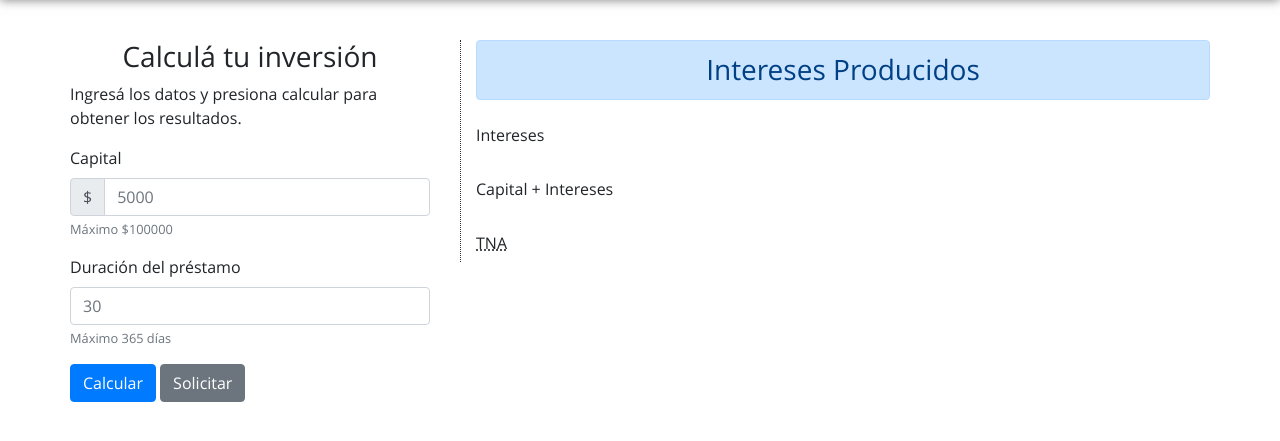
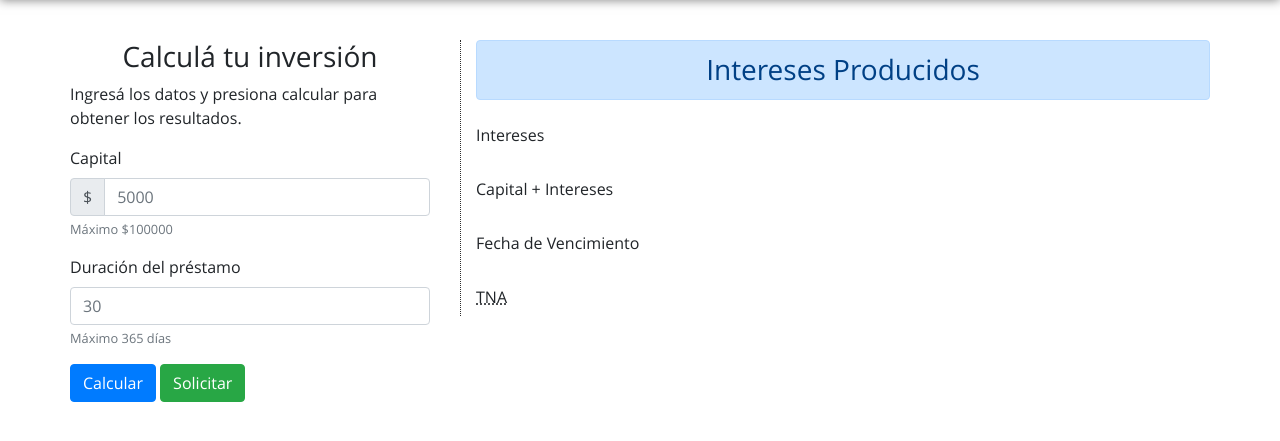
Before and after one commit to marcorichetta/Calculadora-Financiera, a Flask app: page /plazo in a window 1280 px wide. Shown: the part 56-497 px from the top of the page. Run offline with Flask 2, Linux system fonts and the light colour scheme; some libraries are stand-ins or nearby versions.

Commit message:
Agregué fecha de venc. en plazo fijo. Pude usar 'sessions' en Flask para mantener valores del plazo fijo solicitado. Good

```diff
--- a/app.py
+++ b/app.py
@@ -1,5 +1,5 @@
 from cs50 import SQL
-from flask import Flask, flash, render_template, request, jsonify, redirect
+from flask import Flask, flash, render_template, request, jsonify, redirect, session, escape
 
 app = Flask(__name__)
 
@@ -33,7 +33,10 @@ def solicitud():
 
         # Data to be sent to database.
         userData = [nombre,apellido,localidad, telefono, email]
-        print(userData)
+
+        # Accedo al valor del plazo fijo con session
+        # Ver más en http://flask.pocoo.org/docs/1.0/quickstart/#sessions
+        print(userData, session['valor'])
 
         flash('El plazo fijo fue depositado con éxito')
 
@@ -60,7 +63,11 @@ def solicitud():
 
         valor = [capital, plazo, tasa]
 
+        session['valor'] = valor
+
         return render_template("solicitud.html", valor=valor)
+
+
 
 @app.route("/obtenerTasa")
 def obtenerTasa():
--- a/static/amortizacion.js
+++ b/static/amortizacion.js
@@ -43,8 +43,12 @@ function calcularAmort() {
     let ingresosNecesarios = cuota * 6.66;
 
     // Calculo la fecha actual y le sumo un mes para el próximo pago.
-    let fechaPago = new Date();
-    // Workaround para fin de año.
+    let fechaActual = new Date();
+    let tempVariable = fechaActual.getTime() + 2629800000;
+
+    let fechaPago = new Date(tempVariable);
+
+    /* Workaround para fin de año.
     let mes = fechaPago.getMonth()
     if (mes == 11){
         mes = 1;
@@ -52,7 +56,7 @@ function calcularAmort() {
         mes += 1;
     }
     fechaPago.setMonth(mes);
-
+*/
     document.getElementById("Fecha").innerText = fechaPago.toLocaleDateString();
 //    document.getElementById("ResultadoCapital").innerText = '$ ' + cuota.toFixed(2);
 //    document.getElementById("Iva").innerText = '$ ' + iva.toFixed(2);
--- a/static/plazofijo.js
+++ b/static/plazofijo.js
@@ -40,7 +40,14 @@ function calcularPlazo() {
     let capitalFinal = capitalInicial * (1 + tasaAnual * (plazo/365));
     let intereses = capitalFinal - capitalInicial;
 
+    let fechaActual = new Date();
+    let milliseconds = plazo * 86400000;
+    let tempVariable = fechaActual.getTime() + milliseconds;
+
+    let fechaVencimiento = new Date(tempVariable);
+
     document.getElementById("Intereses").innerText = '$ ' + intereses.toFixed(2);
     document.getElementById("Resultado").innerText = '$ ' + capitalFinal.toFixed(2);
+    document.getElementById("Vencimiento").innerText = fechaVencimiento.toLocaleDateString();
     document.getElementById("TNA").innerText = tasaAnual*100 + ' %';
 }
--- a/templates/plazo.html
+++ b/templates/plazo.html
@@ -23,7 +23,7 @@
                     <small id="plazoHelp" class="form-text text-muted">Máximo 365 días</small>
                 </div>
                 <button onclick="calcularPlazo()" id="Calcular" type="button" class="btn btn-primary">Calcular</button>
-                <button type="submit" id="solicitudPlazo" class="btn btn-secondary">Solicitar</button>
+                <button type="submit" id="solicitudPlazo" class="btn btn-success">Solicitar</button>
             </form>
         </div><!-- Columna Izquierda -->
         <div class="col-md-8">
@@ -37,13 +37,19 @@
                         </div>
                     </div>
                     <div class="form-group row">
-                            <label for="Resultado" class="col-sm-5 col-form-label">Capital + Intereses</label>
-                            <div class="col-sm-3">
-                                <label type="text" class="col-form-label" id="Resultado"></label>
-                            </div>
+                        <label for="Resultado" class="col-sm-5 col-form-label">Capital + Intereses</label>
+                        <div class="col-sm-3">
+                            <label type="text" class="col-form-label" id="Resultado"></label>
                         </div>
+                    </div>
                     <div class="form-group row">
-                            <abbr class="col-sm-5 col-form-label" for="tna" title="Tasa Nominal Anual">TNA</abbr>
+                        <label for="Vencimiento" class="col-sm-5 col-form-label">Fecha de Vencimiento</label>
+                        <div class="col-sm-3">
+                            <label type="text" class="col-form-label" id="Vencimiento"></label>
+                        </div>
+                    </div>
+                    <div class="form-group row">
+                        <abbr class="col-sm-5 col-form-label" for="tna" title="Tasa Nominal Anual">TNA</abbr>
                         <div class="col-sm-3">
                             <label type="text" class="col-form-label" id="TNA"></label>
                         </div>
--- a/templates/solicitud.html
+++ b/templates/solicitud.html
@@ -1,9 +1,9 @@
 {% extends "layout.html" %}
 {% block content %}
 <div class="container pad">
-    <h3>Usted va a depositar $ {{valor[0]}} por {{valor[1]}} días a una tasa del {{valor[2]}}%</h3>
+    <h3>Usted va a depositar $ {{valor[0]}} por {{valor[1]}} días a una tasa nominal anual del {{valor[2]}}%</h3>
     <p>Para finalizar la solicitud ingrese los datos del cliente.</p>
-    <form action="/solicitud" method="post" class="centrado">
+    <form action="/solicitud" method="POST" class="centrado">
         <div class="form-row justify-content-center">
             <div class="col-6 centrado-form">
                 <label for="nombre">Nombre</label>
@@ -37,7 +37,7 @@
         <div class="form-row justify-content-center">
             <div class="col-6 centrado-form">
                 <button type="submit" id="enviarPlazo" class="btn btn-success">✔︎ Solicitar</button>
-                <button type="reset" id="goBack" class="btn btn-secondary">← Atrás</button>
+                <input action="action" onclick="window.history.go(-1); return false;" type="button" value="← Atrás" class="btn btn-secondary"></input>
             </div>
         </div>
     </form>
```
Also changed, not shown: static/logo.png (added).
